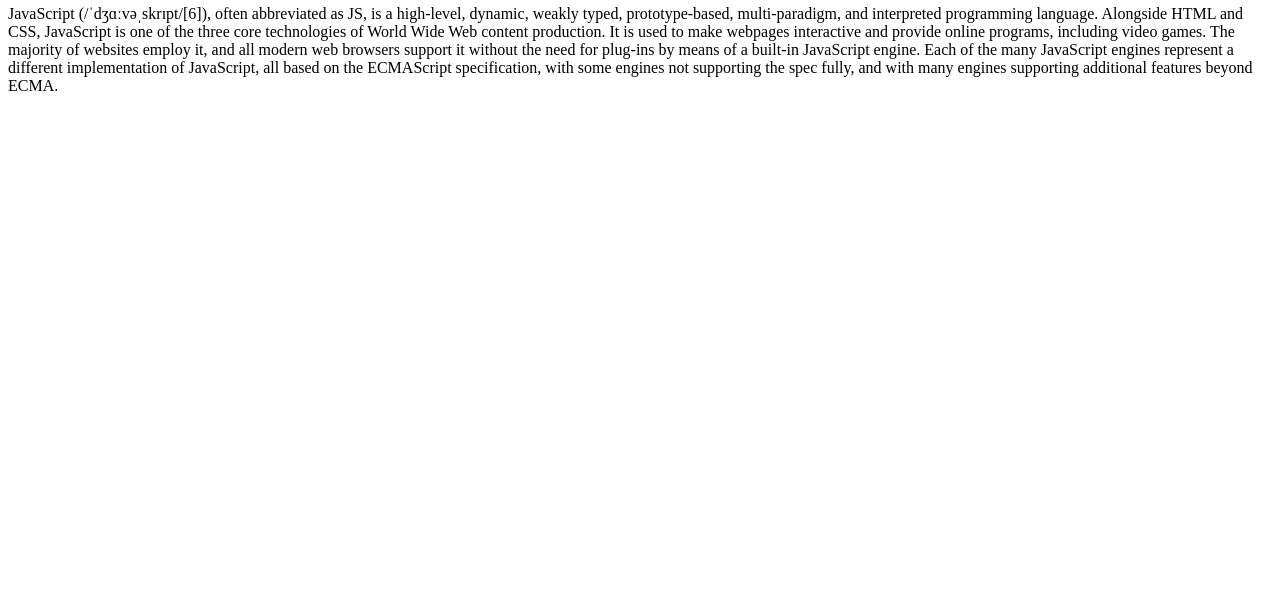
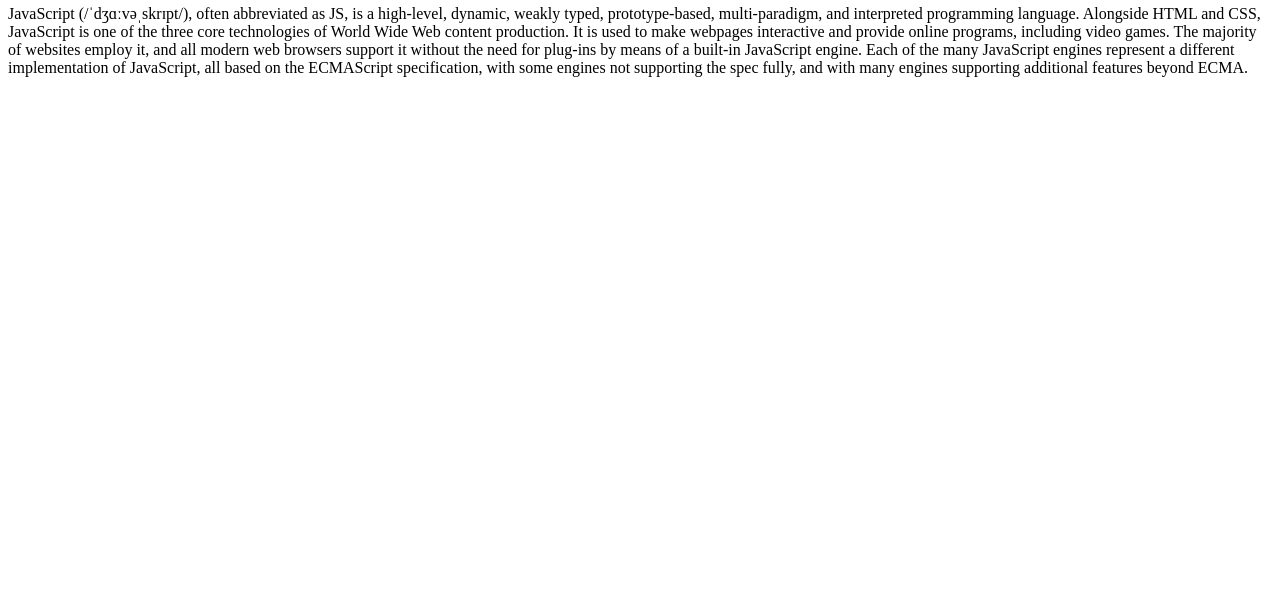
Before and after one commit to zerow41/web1_html_internet, a plain HTML site: page version1/3.html in a window 1280 px wide. Shown: the part 196-800 px from the top of the page. Drawn offline with Linux system fonts and the light colour scheme.

Commit message:
Update 3.html

```diff
--- a/version1/3.html
+++ b/version1/3.html
@@ -13,7 +13,14 @@
   </ol>
   <h2>JavaScript</h2>
   <p>
-    JavaScript (/ˈdʒɑːvəˌskrɪpt/[6]), often abbreviated as JS, is a high-level, dynamic, weakly typed, prototype-based, multi-paradigm, and interpreted programming language. Alongside HTML and CSS, JavaScript is one of the three core technologies of World Wide Web content production. It is used to make webpages interactive and provide online programs, including video games. The majority of websites employ it, and all modern web browsers support it without the need for plug-ins by means of a built-in JavaScript engine. Each of the many JavaScript engines represent a different implementation of JavaScript, all based on the ECMAScript specification, with some engines not supporting the spec fully, and with many engines supporting additional features beyond ECMA.
+    JavaScript (/ˈdʒɑːvəˌskrɪpt/), often abbreviated as JS, is a high-level, dynamic, weakly typed,
+    prototype-based, multi-paradigm, and interpreted programming language. Alongside HTML and CSS,
+    JavaScript is one of the three core technologies of World Wide Web content production.
+    It is used to make webpages interactive and provide online programs, including video games.
+    The majority of websites employ it, and all modern web browsers support it without the need for plug-ins
+    by means of a built-in JavaScript engine. Each of the many JavaScript engines represent
+    a different implementation of JavaScript, all based on the ECMAScript specification,
+    with some engines not supporting the spec fully, and with many engines supporting additional features beyond ECMA.
   </p>
 </body>
 </html>
```
